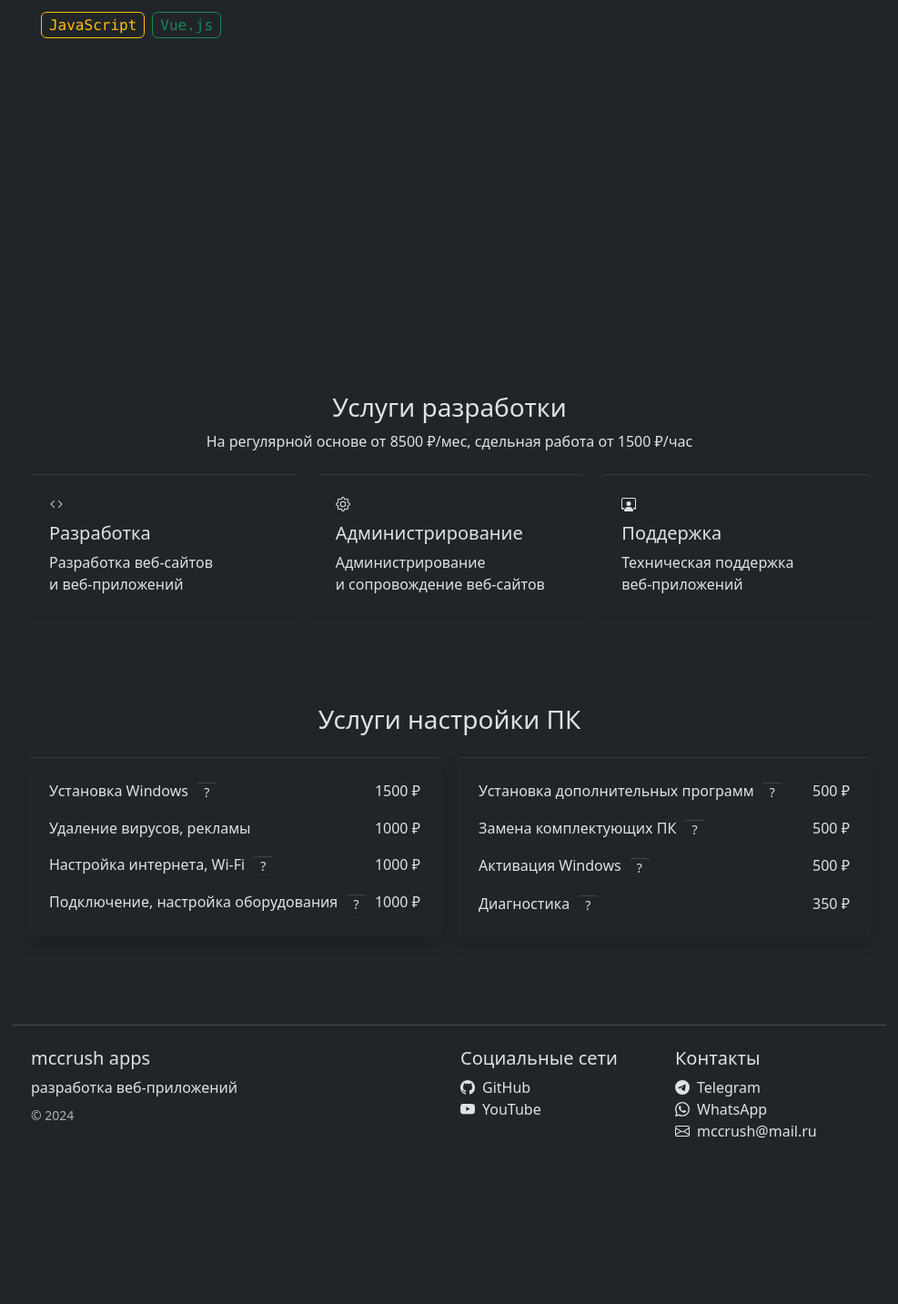
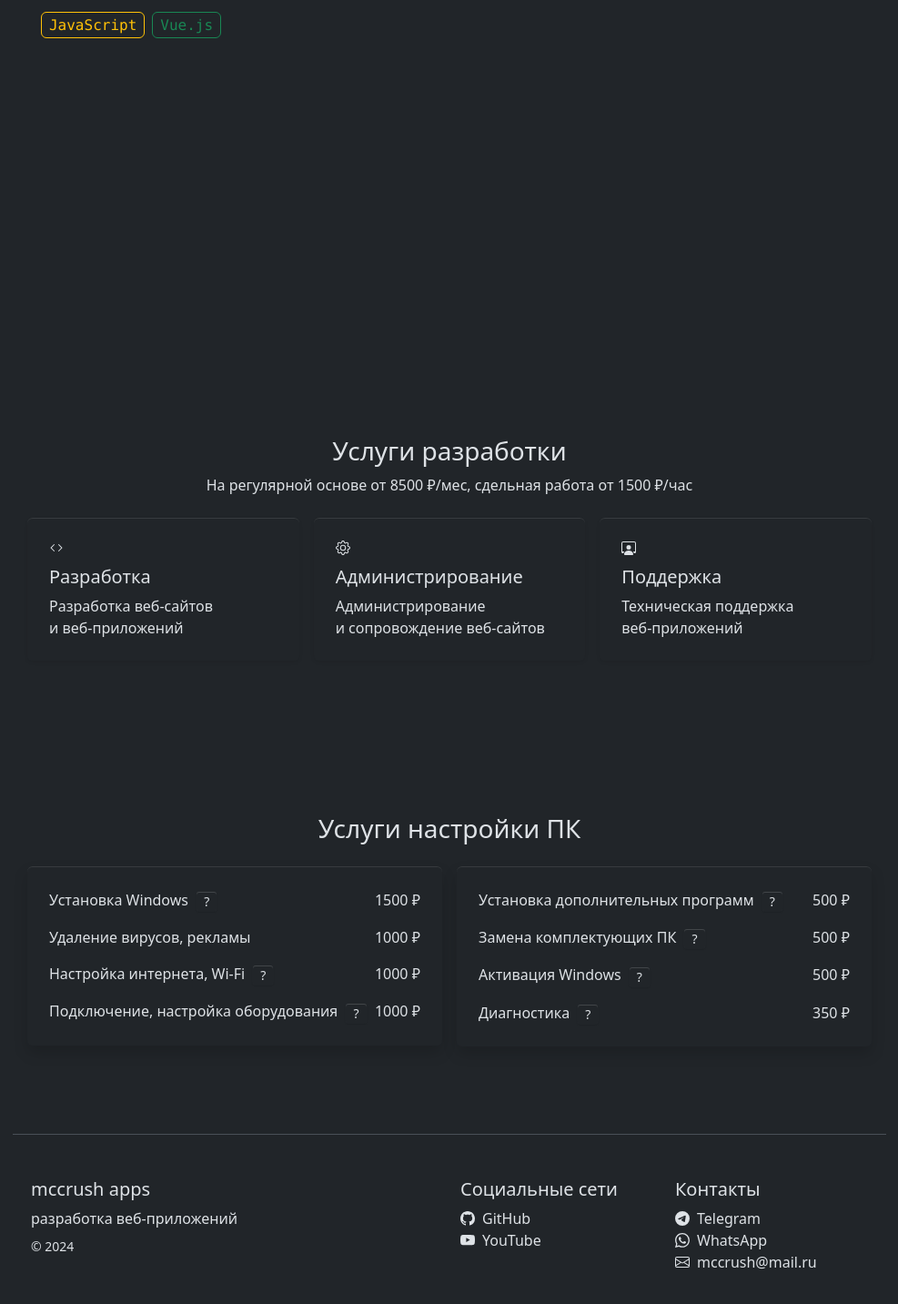
Before and after one commit to mccrush/mccrush.github.io, a Vue app: page / in a window 1280 px wide. Shown: the part 417-1850 px from the top of the page at 91% size, without its empty margins (146-1133 px from the left). Before the commit the page ends 1712 px from the top, so only its background shows below. Built offline with nearby package versions, Linux system fonts and the light colour scheme.

Commit message:
Settings paddings

```diff
--- a/src/modules/computing/BlockComputing.vue
+++ b/src/modules/computing/BlockComputing.vue
@@ -1,5 +1,5 @@
 <template>
-  <div class="f4 mb-5">
+  <div class="f4 pt-4 pb-5">
     <div class="container-960 row text-center m-0 m-auto ps-2 pt-5 pe-2 pb-5">
       <h3 id="computing">Услуги настройки ПК</h3>
 
--- a/src/modules/contacts/BlockContacts.vue
+++ b/src/modules/contacts/BlockContacts.vue
@@ -1,14 +1,14 @@
 <template>
-  <div class="f5">
+  <div class="f5 pb-3">
     <div
       id="contacts"
-      class="container-960 row text-center border-top m-0 m-auto ps-2 pt-4 pe-2 pb-4"
+      class="container-960 row text-center border-top m-0 m-auto ps-2 pt-5 pe-2 pb-4"
     >
       <!-- <h3 id="contacts">Контакты</h3> -->
       <div class="col-sm-4 col-md-6 d-none d-sm-block text-start">
         <h5>mccrush apps</h5>
         <p class="mb-2">разработка веб-приложений</p>
-        <p class="text-muted small">&copy; 2024</p>
+        <p class="small">&copy; 2024</p>
       </div>
 
       <div class="col-12 col-sm-4 col-md-3 text-start">
@@ -101,6 +101,16 @@ export default {
 </script>
 
 <style scoped>
+[data-bs-theme='light'] .f5 {
+  background: #212529;
+  color: #dee2e6;
+  border-top: none !important;
+}
+
+[data-bs-theme='light'] #contacts {
+  border: none !important;
+}
+
 .link-git {
   color: var(--text-color-light);
   padding-left: 8px;
--- a/src/modules/main/components/ui/ThePresent.vue
+++ b/src/modules/main/components/ui/ThePresent.vue
@@ -56,15 +56,13 @@
   position: absolute;
   width: 50%;
   height: 100%;
-  top: 0%;
   left: 0%;
   z-index: -1;
   background: url(/images/1f/circuit-components@2xl.288e1b6c.webp),
     url(/images/1f/circuit-lines@2xl.ee1ad3dd.webp);
   background-repeat: no-repeat;
-  background-position: left;
+  background-position: left bottom;
   background-size: 969px;
-  transform: rotate(0deg);
 }
 
 [data-bs-theme='light'] .present::after {
@@ -72,15 +70,13 @@
   position: absolute;
   width: 50%;
   height: 100%;
-  top: 0;
   right: 0;
   z-index: -1;
   background: url(/images/1f/circuit-components@2xl.288e1b6c.webp),
     url(/images/1f/circuit-lines@2xl.ee1ad3dd.webp);
   background-repeat: no-repeat;
-  background-position: right;
+  background-position: right bottom;
   background-size: 969px;
-  transform: rotate(0deg);
   transform: scaleX(-1);
 }
 
--- a/src/modules/services/BlockServices.vue
+++ b/src/modules/services/BlockServices.vue
@@ -1,5 +1,5 @@
 <template>
-  <div class="f3">
+  <div class="f3 pt-5 pb-5">
     <div class="container-960 row text-center m-0 m-auto ps-2 pt-5 pe-2 pb-5">
       <h3 id="services">Услуги разработки</h3>
       <p class="m-0">
@@ -31,7 +31,8 @@ export default {
 </script>
 
 <style scoped>
-.f3 {
-  background: var(--bg-color-light);
+[data-bs-theme='light'] .f3 {
+  background: #212529;
+  color: #dee2e6;
 }
 </style>
```
